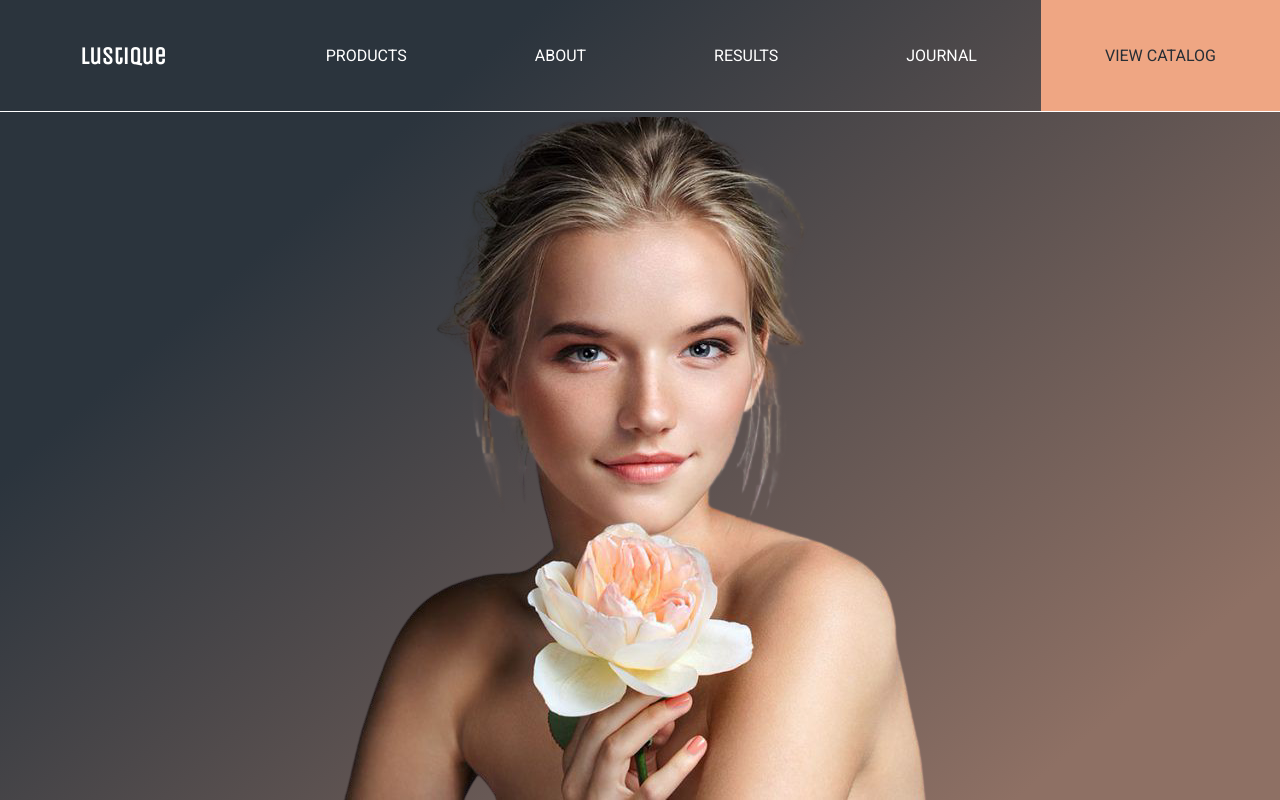
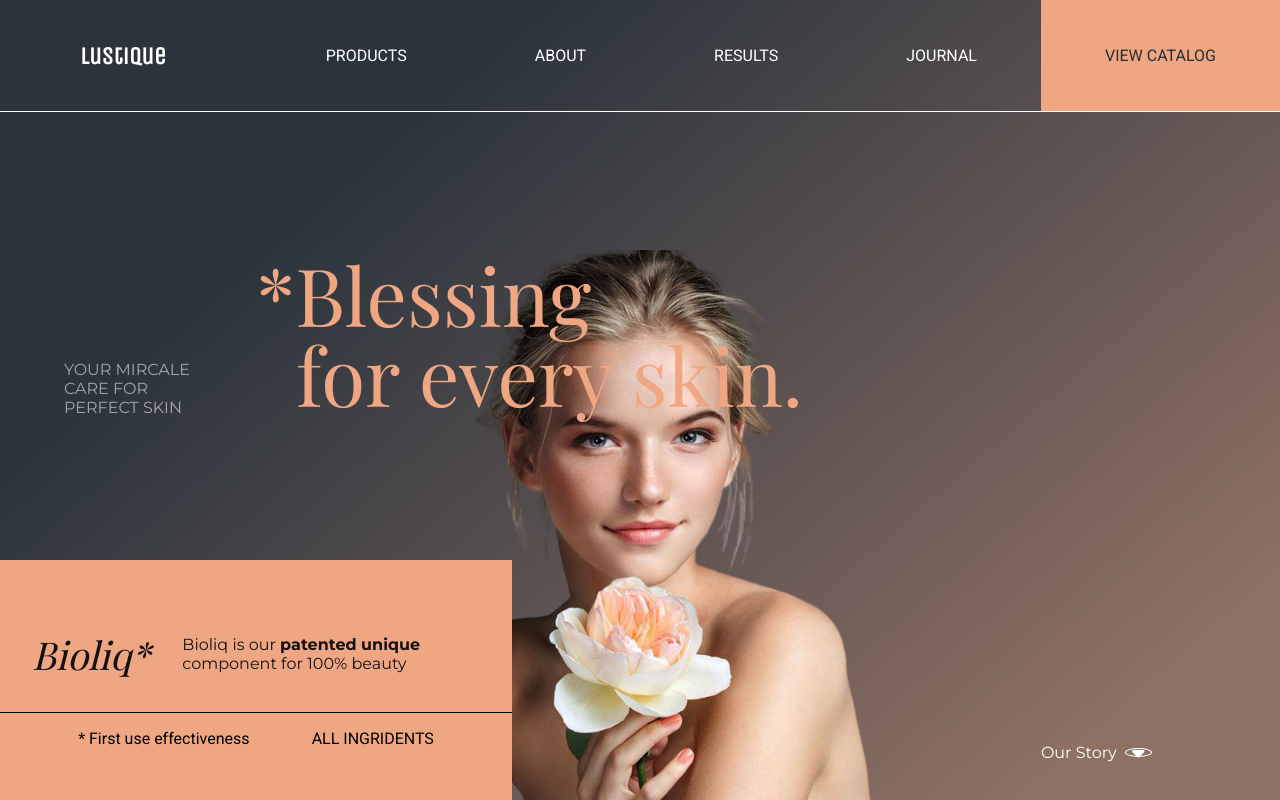
Before and after one commit to thesafeerkhan/Lustique-Website, a plain HTML site: page index.html in a window 1280 px wide. Drawn offline with nearby package versions, Linux system fonts and the light colour scheme.

Commit message:
ADD: Hero Title, Subtitle, and Banner

```diff
--- a/index.html
+++ b/index.html
@@ -7,7 +7,8 @@
     <link rel="stylesheet" href="style.css">
     <link rel="preconnect" href="https://fonts.gstatic.com">
     <!-- Google Fonts and Font Awesome -->
-    <link href="https://fonts.googleapis.com/css2?family=Lobster+Two:wght@700&family=Roboto:wght@400;700&family=Unica+One&display=swap" rel="stylesheet">
+    <link href="https://fonts.googleapis.com/css2?family=Playfair+Display&family=Montserrat:ital,wght@0,400;0,700;1,400&family=Roboto:wght@400;700&family=Unica+One&display=swap" rel="stylesheet">
+    <script src="https://kit.fontawesome.com/db92eae0af.js" crossorigin="anonymous"></script>
 </head>
 <body>
     <header>
@@ -27,6 +28,26 @@
         <section class="hero">
             <img src="images/model.png" alt="" class="model-image">
         </section>
+        <!-- Hero Title Subtitle -->
+        <h1 class="hero-title">*Blessing</h1>
+        <h1 class="hero-subtitle">for every skin.</h1>
+        <p class="hero-subtitle2">YOUR MIRCALE CARE FOR PERFECT SKIN</p>
+        <!-- Hero Banner -->
+        <div class="hero-banner">
+            <div class="banner-product">
+                <h1>Bioliq*</h1>
+                <p>Bioliq is our <span class="bold">patented unique</span> component for 100% beauty</p>
+            </div>
+            <div class="banner-details">
+                <p>* First use effectiveness</p>
+                <p>ALL INGRIDENTS</p>
+            </div>
+        </div>
+        <!-- Our Story Button -->
+            <a href="#" class="our-story-button">
+                <p>Our Story</p>
+                <i class="fas fa-caret-down fa-lg hero-story-button"></i>
+            </a>
     </header>
 </body>
 </html>
--- a/style.css
+++ b/style.css
@@ -8,13 +8,13 @@
 html,
 body{
     height: 100%;
+    font-family: 'Roboto', sans-serif;
 }
 
 header{
     height: 100%;
     background: rgb(43,52,61);
     background: linear-gradient(139deg, rgba(43,52,61,1) 25%, rgba(142,112,100,1) 88%);
-    font-family: 'Roboto', sans-serif;
 
     display: flex;
     flex-direction: column;
@@ -23,6 +23,10 @@ header{
 a{
     text-decoration: none;
     color: white;
+}
+
+.bold{
+    font-weight: bold;
 }
 
 /* Nav Styles */
@@ -36,6 +40,7 @@ nav{
     justify-content: space-between;
     align-items: center;
 }
+
 
 .brand-name{
     font-family: 'Unica One', cursive;
@@ -86,6 +91,122 @@ nav{
 }
 
 .model-image{
-    /* height: 80%;
-    width: auto; */
+    height: 80%;
+    width: auto;
 }
+
+/* Hero Title Subtitle */
+.hero-title{
+    position: absolute;
+    top: 30%;
+    left: 20%;
+    font-size: 5rem;
+    color: #EFA683;
+    font-family: 'Playfair Display', serif;
+    font-weight: lighter;
+}
+
+.hero-subtitle{
+    position: absolute;
+    top: 40%;
+    left: 20%;
+    font-size: 5rem;
+    color: #EFA683;
+    font-family: 'Playfair Display', serif;
+    font-weight: lighter;
+    padding-left: 2.5rem;
+}
+
+.hero-subtitle2{
+    position: absolute;
+    top: 45%;
+    left: 5%;
+    font-size: 1rem;
+    width: 140px;
+    color: rgba(255, 255, 255, 0.555);
+    font-weight: lighter;
+    font-family: 'Montserrat', sans-serif;
+}
+
+/* Hero Banner */
+
+.hero-banner{
+    height: 30%;
+    width: 40%;
+    position: absolute;
+    bottom: 0;
+    left: 0;
+    background-color: #EFA683;
+    display: flex;
+    flex-direction: column;
+    justify-content: center;
+    align-items: center;
+}
+
+.banner-product{
+    display: flex;
+    justify-content: space-evenly;
+    align-items: center;
+
+    width: 100%;
+    padding: 1rem;
+    border-bottom: solid 1px black;
+    color: #141112;
+    font-family: 'Montserrat', sans-serif;
+}
+
+.banner-product h1{
+    font-family: 'Playfair Display', serif;
+    font-weight: lighter;
+    font-style: italic;
+    font-size: 3vw;
+    padding: 1rem;
+}
+.banner-product p{
+    padding: 1rem;
+}
+
+.banner-details{
+    display: flex;
+    justify-content: space-evenly;
+    align-items: center;
+
+    width: 100%;
+    padding: 1rem;
+}
+
+/* Hero Button */
+
+.our-story-button{
+    color: white;
+    display: flex;
+    justify-content: center;
+    align-items: center;
+    position: absolute;
+    bottom: 5%;
+    right: 10%;
+    font-family: 'Montserrat', sans-serif;
+    font-weight: lighter;
+    animation: updown 2s ease infinite;
+}
+
+.hero-story-button{
+    border: solid 1px white;
+    border-radius: 100%;
+    padding: 0.2rem 0.4rem;
+    margin-left: 0.5rem;
+}
+
+@keyframes updown {
+    0% {
+      transform: translateY(-10%);
+    }
+
+    50% {
+      transform: translateY(10%);
+    }
+
+    100% {
+      transform: translateY(-10%);
+    }
+  }
```
